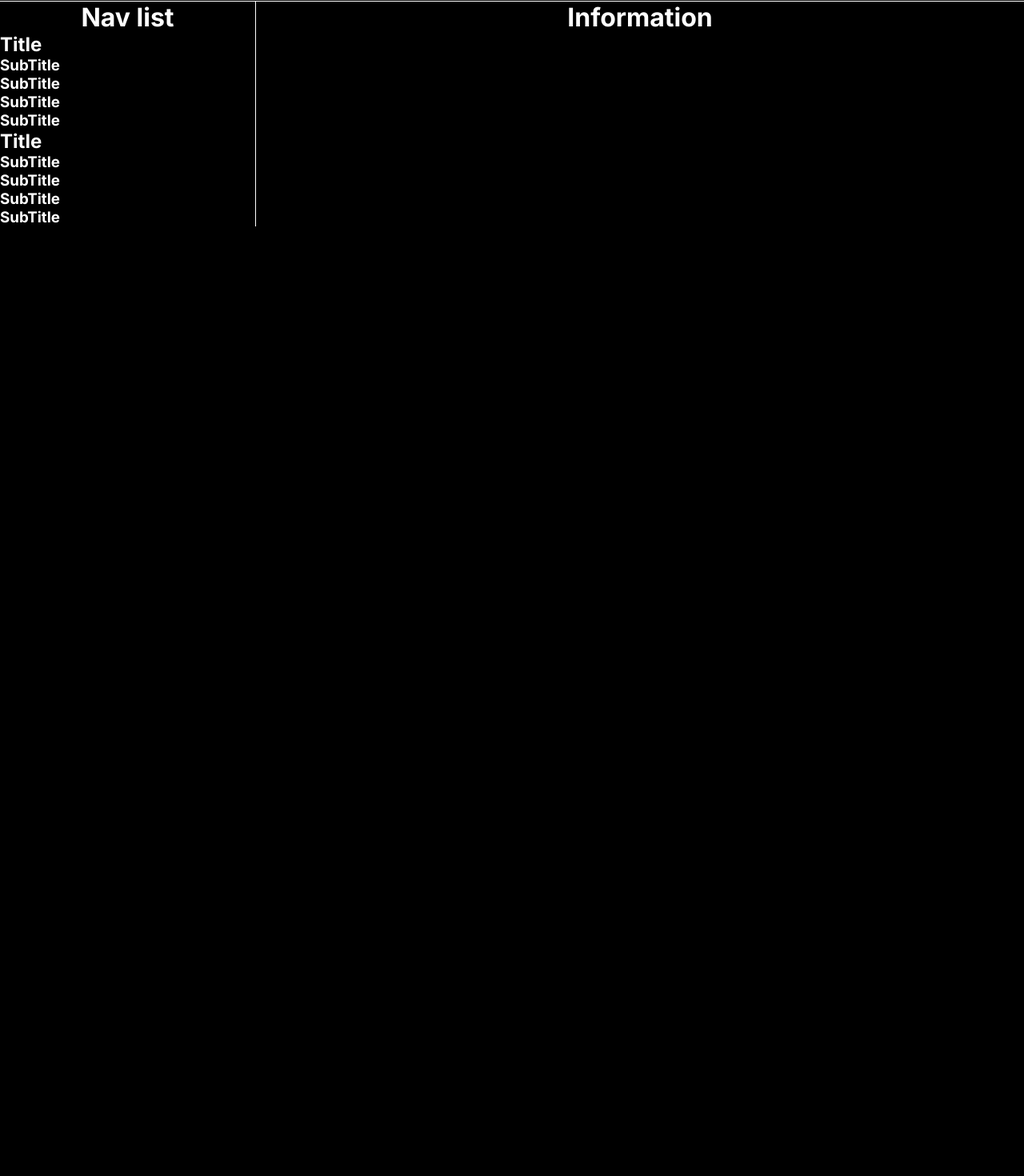
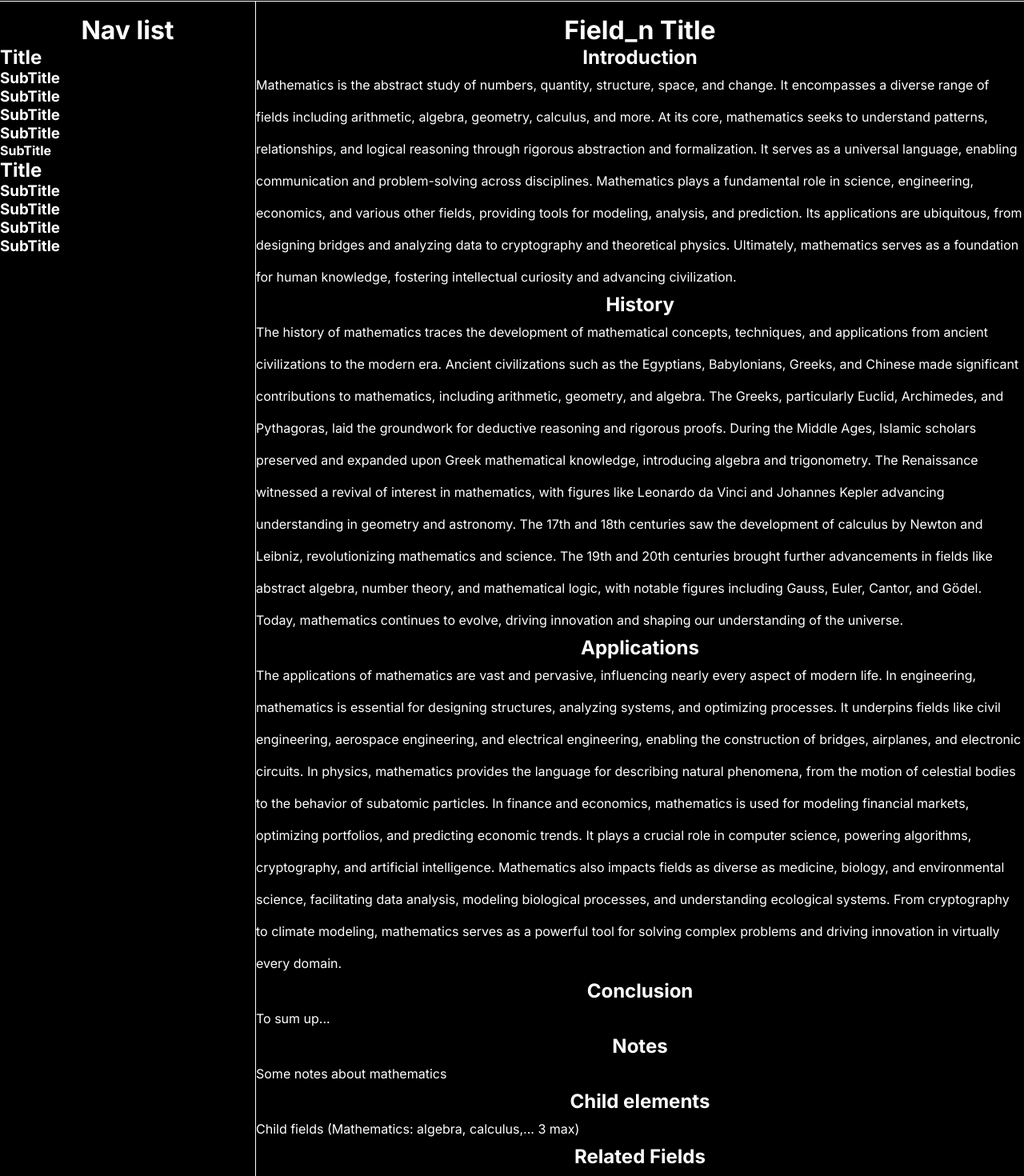
Before and after one commit to guillemsenabre/WilliamsLearning, a Next.js app in the folder Frontend/wlearning/: page /mathematics in a window 1280 px wide. Shown: the part 78-1548 px from the top of the page at 80% size. Before the commit the page ends 800 px from the top, so only its background shows below. Built offline with nearby package versions, Linux system fonts and the light colour scheme.

Commit message:
feat: basic structure ok

```diff
--- a/Frontend/wlearning/app/containers/fieldContainer.tsx
+++ b/Frontend/wlearning/app/containers/fieldContainer.tsx
@@ -11,6 +11,7 @@ const FieldContainer = () => {
           <li><h3>SubTitle</h3></li>
           <li><h3>SubTitle</h3></li>
           <li><h3>SubTitle</h3></li>
+          <li><h4>SubTitle</h4></li>
           <li><h2>Title</h2></li>
           <li><h3>SubTitle</h3></li>
           <li><h3>SubTitle</h3></li>
@@ -19,7 +20,49 @@ const FieldContainer = () => {
         </ul>
       </div>
       <div className={styles.fieldMain}>
-        <h1>Information</h1>
+        <h1>Field_n Title</h1>
+        <div>
+          <h2>Introduction</h2>
+          <p>
+            Mathematics is the abstract study of numbers, quantity, structure, space, and change. It encompasses a diverse range of fields including arithmetic, algebra, geometry, calculus, and more. At its core, mathematics seeks to understand patterns, relationships, and logical reasoning through rigorous abstraction and formalization. It serves as a universal language, enabling communication and problem-solving across disciplines. Mathematics plays a fundamental role in science, engineering, economics, and various other fields, providing tools for modeling, analysis, and prediction. Its applications are ubiquitous, from designing bridges and analyzing data to cryptography and theoretical physics. Ultimately, mathematics serves as a foundation for human knowledge, fostering intellectual curiosity and advancing civilization.
+          </p>
+        </div>
+        <div>
+          <h2>History</h2>
+          <p>
+          The history of mathematics traces the development of mathematical concepts, techniques, and applications from ancient civilizations to the modern era. Ancient civilizations such as the Egyptians, Babylonians, Greeks, and Chinese made significant contributions to mathematics, including arithmetic, geometry, and algebra. The Greeks, particularly Euclid, Archimedes, and Pythagoras, laid the groundwork for deductive reasoning and rigorous proofs. During the Middle Ages, Islamic scholars preserved and expanded upon Greek mathematical knowledge, introducing algebra and trigonometry. The Renaissance witnessed a revival of interest in mathematics, with figures like Leonardo da Vinci and Johannes Kepler advancing understanding in geometry and astronomy. The 17th and 18th centuries saw the development of calculus by Newton and Leibniz, revolutionizing mathematics and science. The 19th and 20th centuries brought further advancements in fields like abstract algebra, number theory, and mathematical logic, with notable figures including Gauss, Euler, Cantor, and Gödel. Today, mathematics continues to evolve, driving innovation and shaping our understanding of the universe.
+          </p>
+        </div>
+        <div>
+          <h2>Applications</h2>
+          <p>
+          The applications of mathematics are vast and pervasive, influencing nearly every aspect of modern life. In engineering, mathematics is essential for designing structures, analyzing systems, and optimizing processes. It underpins fields like civil engineering, aerospace engineering, and electrical engineering, enabling the construction of bridges, airplanes, and electronic circuits. In physics, mathematics provides the language for describing natural phenomena, from the motion of celestial bodies to the behavior of subatomic particles. In finance and economics, mathematics is used for modeling financial markets, optimizing portfolios, and predicting economic trends. It plays a crucial role in computer science, powering algorithms, cryptography, and artificial intelligence. Mathematics also impacts fields as diverse as medicine, biology, and environmental science, facilitating data analysis, modeling biological processes, and understanding ecological systems. From cryptography to climate modeling, mathematics serves as a powerful tool for solving complex problems and driving innovation in virtually every domain.
+          </p>
+        </div>
+        <div>
+          <h2>Conclusion</h2>
+          <p>
+          To sum up...
+          </p>
+        </div>
+        <div>
+          <h2>Notes</h2>
+          <p>
+          Some notes about mathematics
+          </p>
+        </div>
+        <div>
+          <h2>Child elements</h2>
+          <p>
+          Child fields (Mathematics: algebra, calculus,... 3 max)
+          </p>
+        </div>
+        <div>
+          <h2>Related Fields</h2>
+          <p>
+          Here we put a grid layout and display related cards
+          </p>
+        </div>
       </div>
     </div>
   );
--- a/Frontend/wlearning/styles/page.module.css
+++ b/Frontend/wlearning/styles/page.module.css
@@ -176,4 +176,14 @@
 .fieldMenu h1,
 .fieldMain h1 {
   text-align: center;
+  margin-top: 2vh;
 }
+
+.fieldMain h2 {
+  text-align: center;
+}
+
+.fieldMain p {
+  line-height: 5vh;
+  /*line-height: 40px;*/
+}
```
